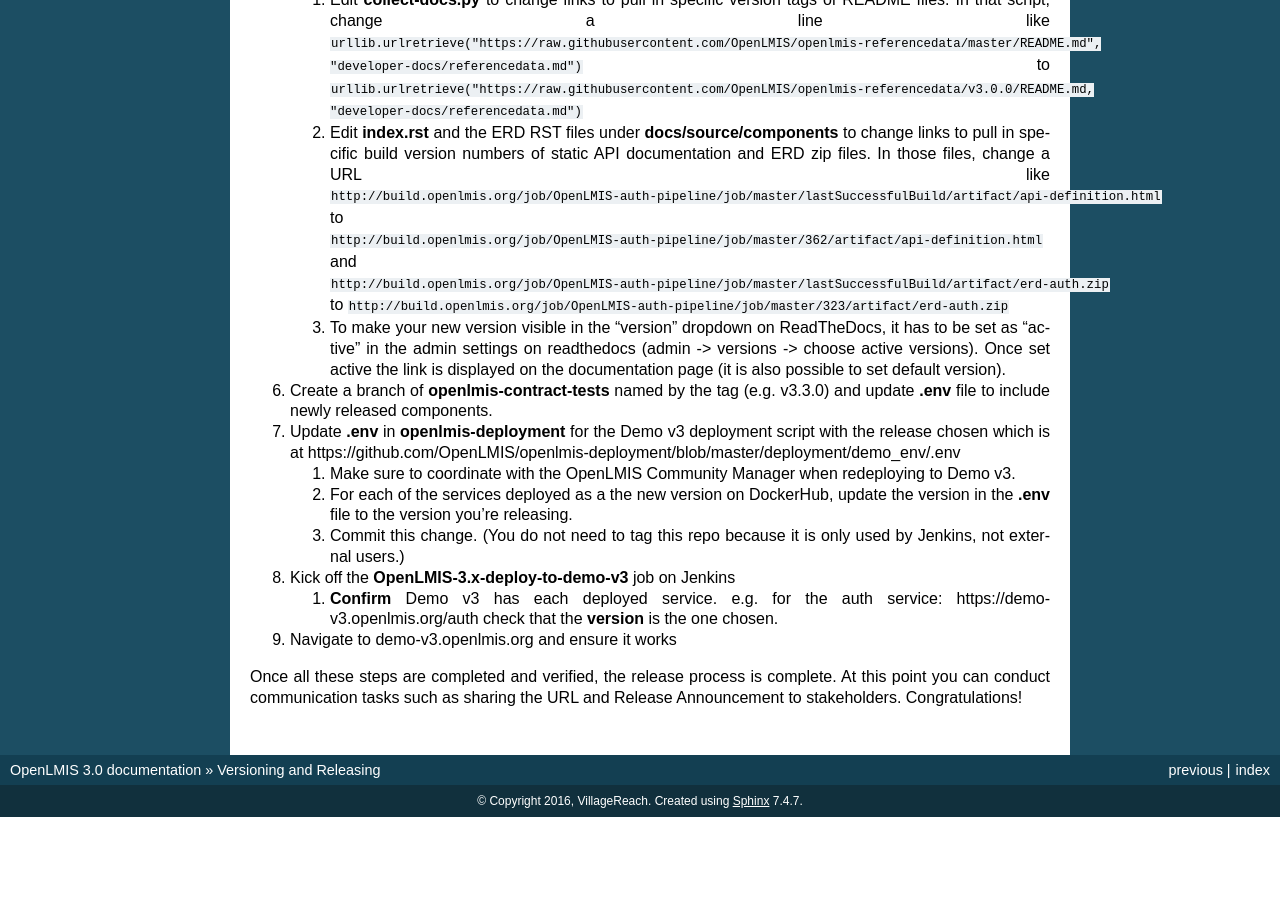
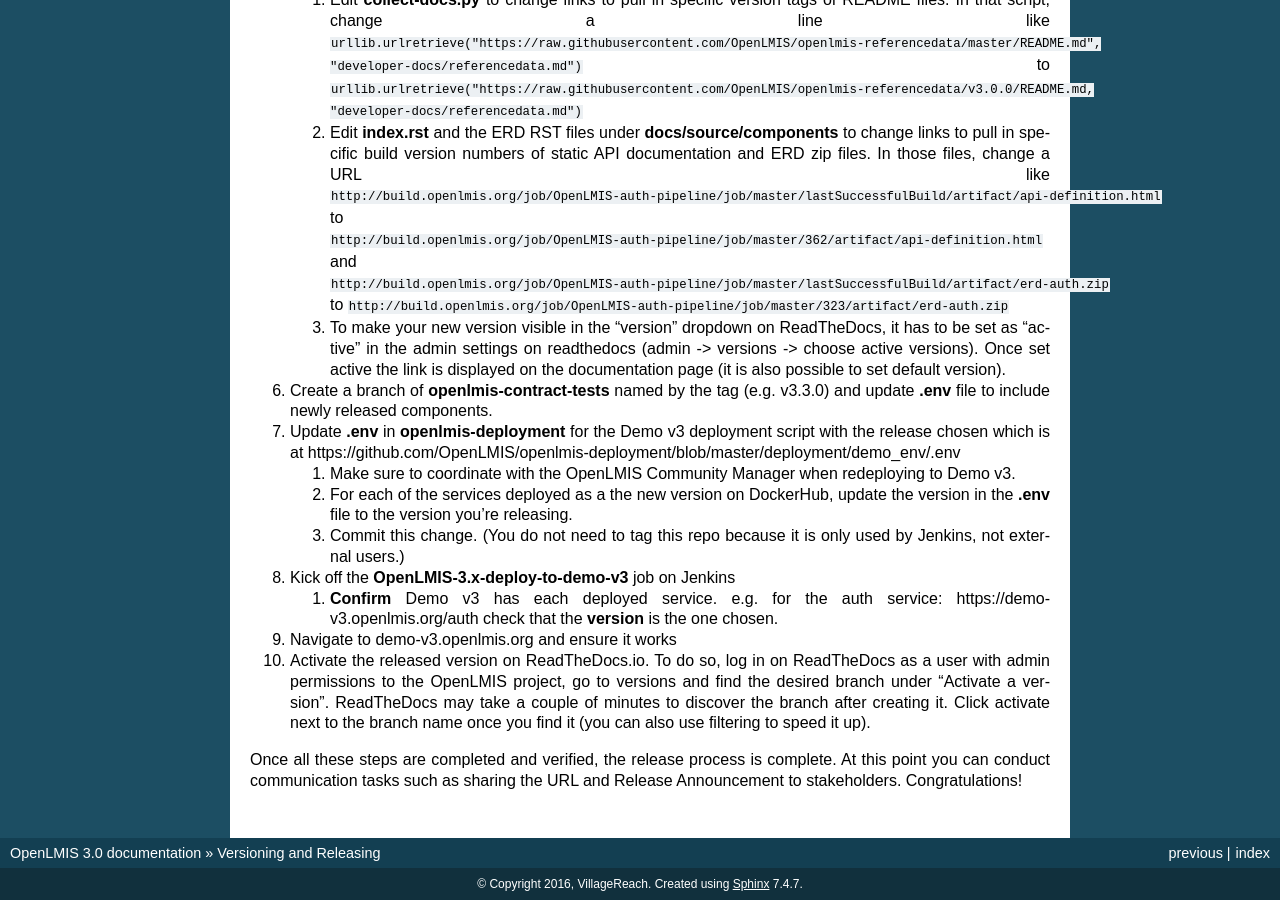
Before and after one commit to OpenLMIS/openlmis-ref-distro, a Sphinx documentation site: the page built from docs/source/conventions/versioningReleasing.md, in a window 1280 px wide and 900 px high, scrolled down 8406 px. Built offline with Sphinx 7.4.7, drawn with Linux system fonts in a browser that asks for light colours; pages that are not in the unit, such as notebooks, are missing from menus; before the commit the page ends 9223 px from its top, so only the background shows below that.

Commit message:
Add info on activating released version on ReadTheDocs to docs

```diff
--- a/docs/source/conventions/versioningReleasing.md
+++ b/docs/source/conventions/versioningReleasing.md
@@ -401,6 +401,7 @@
    1. **Confirm** Demo v3 has each deployed service. e.g. for the auth service:
       https://demo-v3.openlmis.org/auth check that the **version** is the one chosen.
 1. Navigate to demo-v3.openlmis.org and ensure it works
+1. Activate the released version on ReadTheDocs.io. To do so, log in on ReadTheDocs as a user with admin permissions to the OpenLMIS project, go to versions and find the desired branch under "Activate a version". ReadTheDocs may take a couple of minutes to discover the branch after creating it. Click activate next to the branch name once you find it (you can also use filtering to speed it up).
 
 Once all these steps are completed and verified, the release process is complete. At this point you
 can conduct communication tasks such as sharing the URL and Release Announcement to stakeholders.
```
